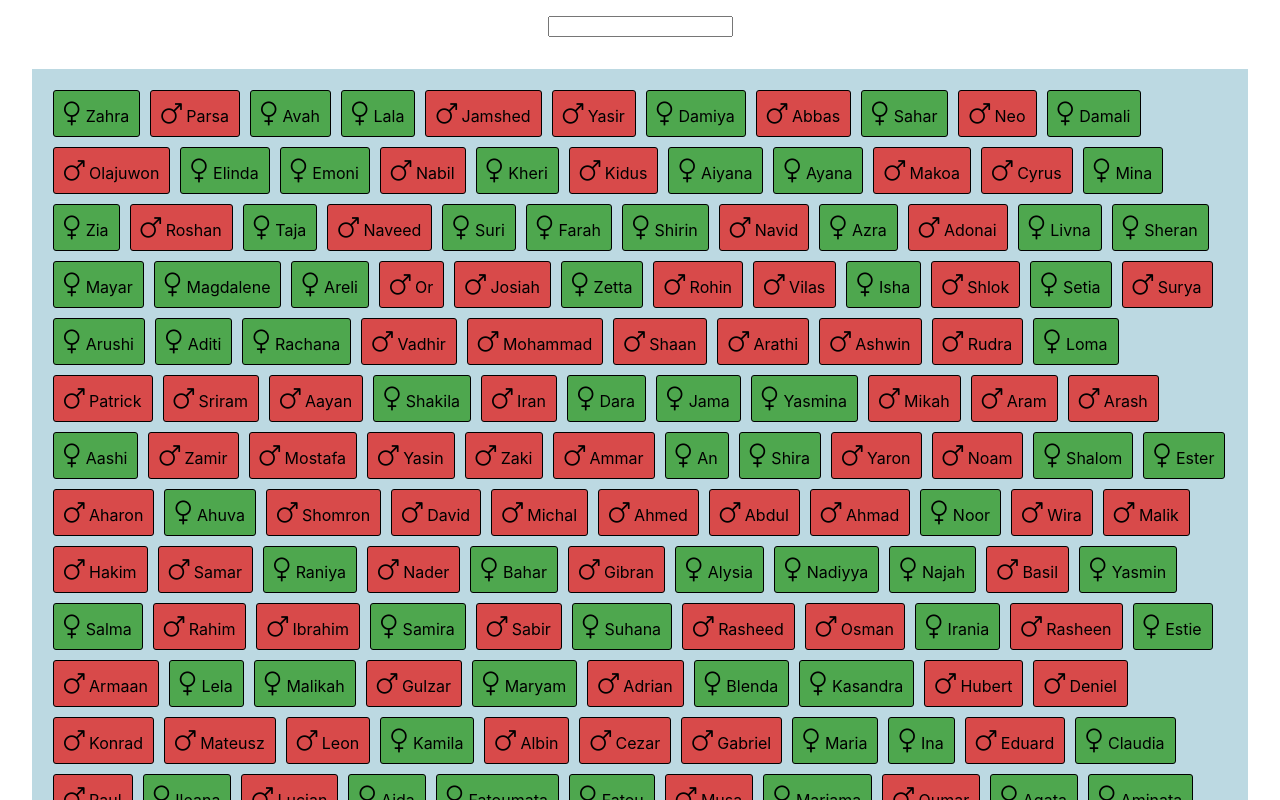
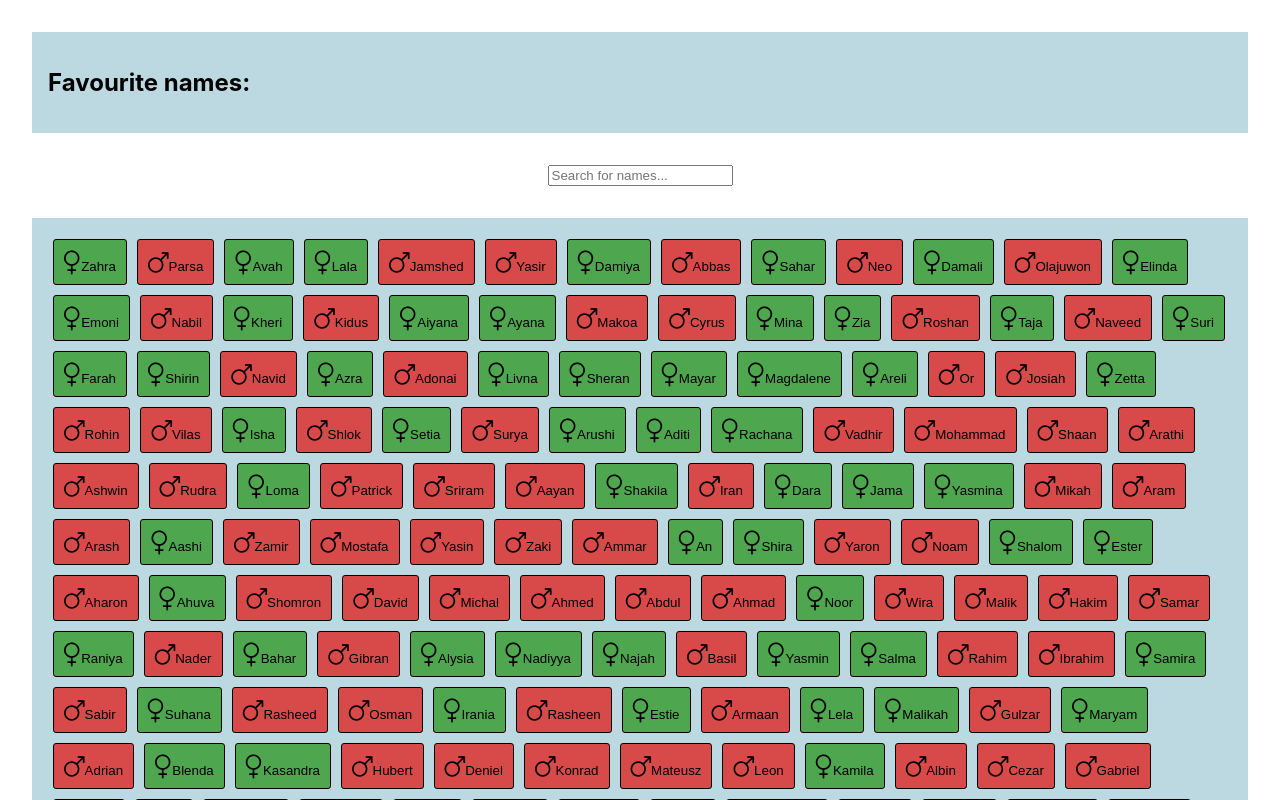
Before and after one commit to cbaggini/baby-names-react, a React (Create React App) app: page / in a window 1280 px wide. Shown: the top 800 px of the page. Built offline with nearby package versions, Linux system fonts and the light colour scheme.

Commit message:
Completed level 3

```diff
--- a/src/App.css
+++ b/src/App.css
@@ -8,7 +8,12 @@
   margin: 1rem;
 }
 
-.names {
+.favoriteNames > h2 {
+  margin-right: 2rem;
+}
+
+.names,
+.favoriteNames {
   display: flex;
   flex-wrap: wrap;
   margin: 2rem;
--- a/src/App.js
+++ b/src/App.js
@@ -1,10 +1,40 @@
 import './App.css';
-import NamesList from "./NamesList"
+import React, {useState} from 'react';
+import NamesList from "./NamesList";
+import FavoriteNames from './FavoriteNames';
+
+import babyNamesData from "./data/babyNamesData.json";
 
 function App() {
+	const babyNamesSorted = babyNamesData.sort((a,b) => a.name > b.name);
+	const [filteredNames, setFilteredNames] = useState(babyNamesSorted);
+	const [favorite, setFavorite] = useState([]);
+
+	const changeFavorite = (e) => {
+		e.preventDefault();
+		const selectedName = babyNamesSorted.filter(el => el.name === e.target.textContent);
+		if (selectedName.length === 0) {
+			console.log("error")
+			return null
+		}
+		const isInArray = favorite.some(el => el.id === selectedName[0].id);
+		if (isInArray) {
+			const newFavorites = favorite.slice(0,favorite.indexOf(selectedName[0])).concat(favorite.slice(favorite.indexOf(selectedName[0])+1));
+			setFavorite(newFavorites);
+			const newFiltered = filteredNames.concat(selectedName[0]).sort((a,b) => a.name > b.name);
+			setFilteredNames(newFiltered);
+		} else {
+			setFavorite(favorite.concat(selectedName[0]));
+			const newFiltered = filteredNames.slice(0,filteredNames.indexOf(selectedName[0])).concat(filteredNames.slice(filteredNames.indexOf(selectedName[0])+1));
+			setFilteredNames(newFiltered);
+		}
+
+	}
+
   return (
     <>
-	<NamesList/>
+	<FavoriteNames filteredNames={filteredNames} changeFavorite={changeFavorite} setFilteredNames={setFilteredNames} babyNamesSorted={babyNamesSorted} favorite={favorite} setFavorite={setFavorite}/>
+	<NamesList filteredNames={filteredNames} changeFavorite={changeFavorite} setFilteredNames={setFilteredNames} babyNamesSorted={babyNamesSorted} favorite={favorite} setFavorite={setFavorite}/>
 	</>
   );
 }
--- a/src/BabyName.js
+++ b/src/BabyName.js
@@ -1,8 +1,8 @@
 import React from "react";
 
-const BabyName = (props) => {
-	const symbol = props.sex === "m" ? "fa fa-mars" : "fa fa-venus";
-	return <p className={props.sex}><i className={symbol} style={{fontSize: "24px"}}></i> {props.name}</p>
+const BabyName = ({sex, name, changeFavorite}) => {
+	const symbol = sex === "m" ? "fa fa-mars" : "fa fa-venus";
+	return <button className={sex} onClick={changeFavorite}><i className={symbol} style={{fontSize: "24px", pointerEvents: "none"}}></i>{name}</button>
 }
 
 export default BabyName;
--- /dev/null
+++ b/src/FavoriteNames.js
@@ -0,0 +1,14 @@
+import React from 'react';
+import BabyName from "./BabyName";
+
+const FavoriteNames = ({filteredNames, setFilteredNames, babyNamesSorted, favorite, setFavorite, changeFavorite}) => {
+	//console.log(favorite)
+	return (
+		<div className="favoriteNames">
+			<h2>Favourite names: </h2>
+			{favorite.map(el => <BabyName key={el.id} {... el} changeFavorite={changeFavorite}/>)}
+		</div>
+	);
+}
+
+export default FavoriteNames;
--- a/src/NamesList.js
+++ b/src/NamesList.js
@@ -1,10 +1,8 @@
-import React, {useState} from "react";
+import React from "react";
 import BabyName from "./BabyName";
-import babyNamesData from "./data/babyNamesData.json";
 
-const NamesList = () => {
-	const babyNamesSorted = babyNamesData.sort((a,b) => a.name > b.name);
-	const [filteredNames, setFilteredNames] = useState(babyNamesSorted);
+
+const NamesList = ({filteredNames, setFilteredNames, babyNamesSorted, favorite, setFavorite, changeFavorite}) => {
 
 	const filterNames = (e) => {
 		if (e.target.value) {
@@ -18,10 +16,10 @@ const NamesList = () => {
 	return (
 	<>
 	<div className="searchBar">
-		<input type="text" onChange={filterNames}></input>
+		<input type="text" onChange={filterNames} placeholder="Search for names..."></input>
 	</div>
 	<div className="names">
-		{filteredNames.map((el) => <BabyName key={el.id} {... el}/>)}
+		{filteredNames.map((el) => <BabyName key={el.id} {... el} changeFavorite={changeFavorite}/>)}
 	</div>
 	</>
 	);
```
Also changed, not shown: 1 other file (tests, documents, lock files or other folders).
